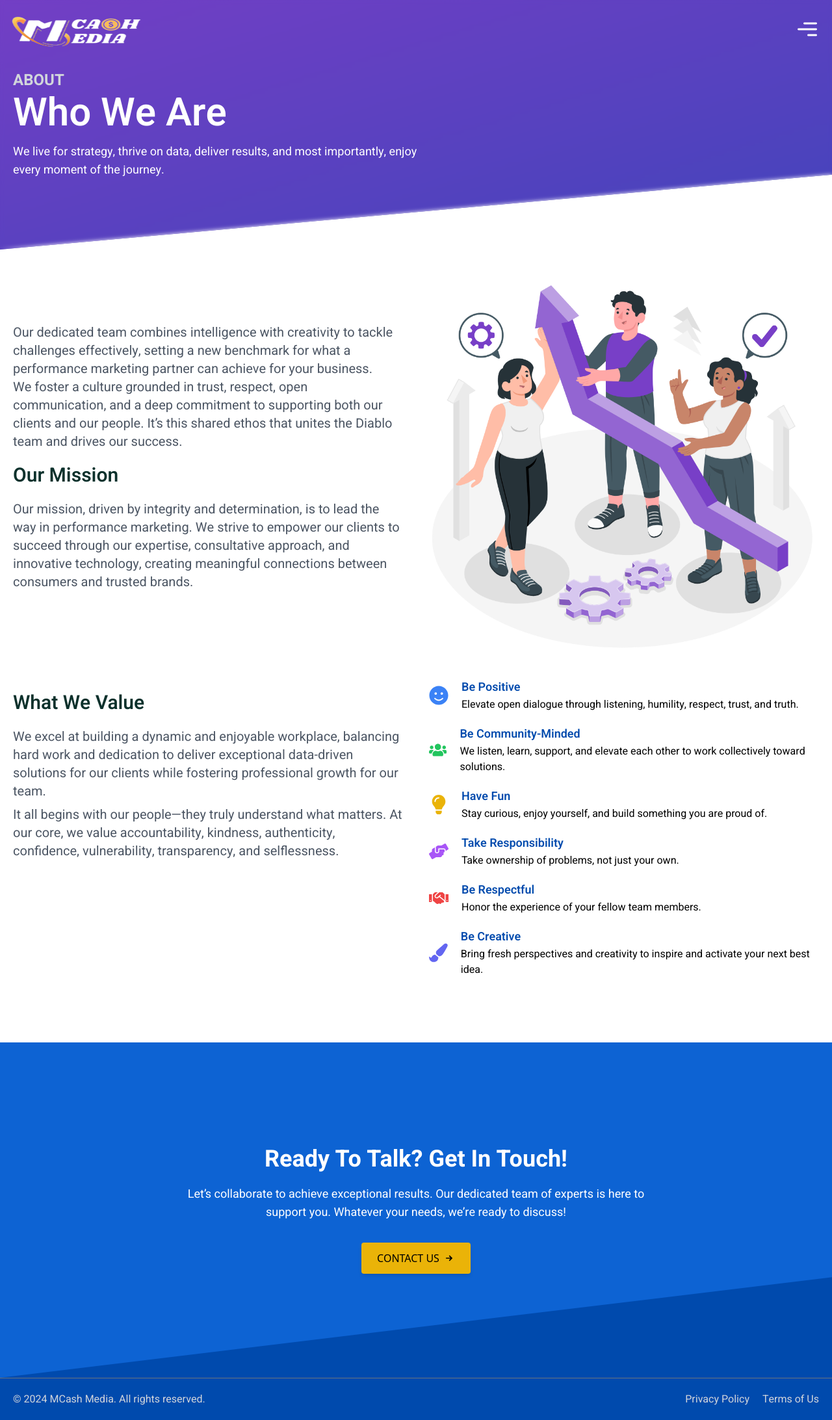
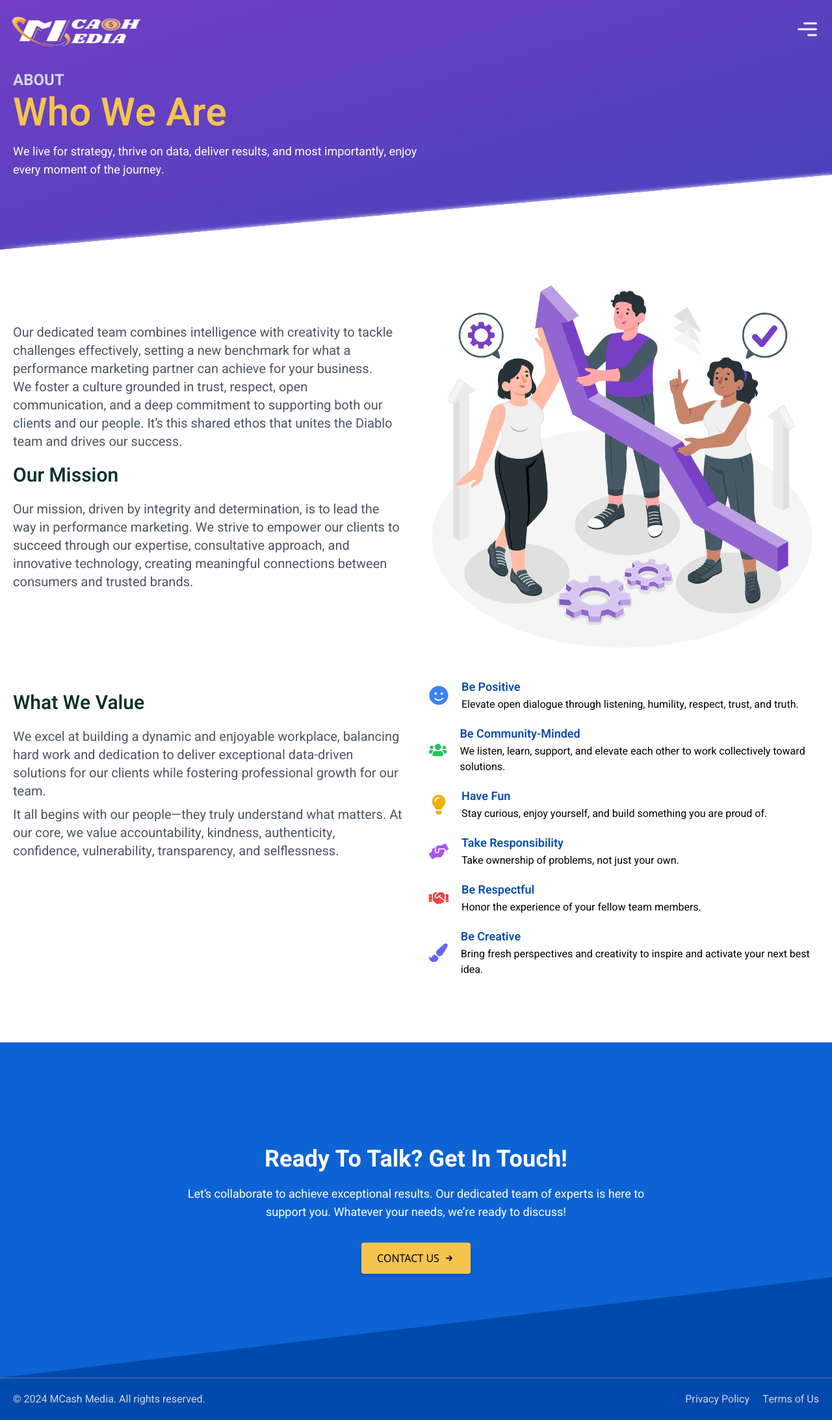
Before and after one commit to mdanamulhasan201/network_landingPage, a React (Vite) app: page /about in a window 1280 px wide. Shown: the whole page at 65% size. Built offline with nearby package versions, Linux system fonts and the light colour scheme.

Commit message:
logo update

```diff
--- a/src/components/Home/ContactUs.jsx
+++ b/src/components/Home/ContactUs.jsx
@@ -40,7 +40,7 @@ const ContactUs = () => {
 
                 <Link to='/contact' className="flex justify-center items-center">
                     <motion.button
-                        className="uppercase mt-8 flex items-center bg-yellow-500 text-black px-6 py-3 rounded transform duration-300 shadow-md"
+                        className="uppercase mt-8 flex items-center bg-[#F4C44D] hover:bg-yellow-500 text-black px-6 py-3 rounded transform duration-300 shadow-md"
                         whileHover={{ scale: 1.05 }}
                     >
                         <span>Contact Us</span>
--- a/src/components/Home/Hero.jsx
+++ b/src/components/Home/Hero.jsx
@@ -82,7 +82,7 @@ const Hero = () => {
                 <div className="text-center md:text-left md:w-full">
                     {/* Animated Headline */}
                     <motion.h1
-                        className="text-3xl sm:text-4xl md:text-3xl lg:text-[38px] xl:text-5xl font-extrabold tracking-tight font-heebo text-[#0C312B] flex flex-wrap justify-center md:justify-start"
+                        className="text-3xl sm:text-4xl md:text-3xl lg:text-[38px] xl:text-5xl font-extrabold tracking-tight font-heebo text-[#F4C44D] flex flex-wrap justify-center md:justify-start"
                         aria-label={headline}
                     >
                         {headline.split("").map((char, index) => (
--- a/src/page/AboutUs.jsx
+++ b/src/page/AboutUs.jsx
@@ -47,7 +47,7 @@ const AboutUs = () => {
                     <div className="max-w-screen-xl px-5 sm:px-10 xl:px-5 w-full mx-auto">
                         <div className="text-left font-heebo" data-aos="fade-down">
                             <h1 className="uppercase font-heebo font-bold text-xl xl:text-2xl text-gray-300">About</h1>
-                            <h1 className="text-4xl md:text-5xl xl:text-6xl mb-4 mt-1 font-semibold text-white">
+                            <h1 className="text-4xl md:text-5xl xl:text-6xl mb-4 mt-1 font-semibold text-[#F4C44D]">
                                 Who We Are
                             </h1>
                             <p className="text-lg text-white max-w-screen-sm">We live for strategy, thrive on data, deliver results, and most importantly, enjoy every moment of the journey.</p>
--- a/src/page/ServiceDetails.jsx
+++ b/src/page/ServiceDetails.jsx
@@ -279,7 +279,7 @@ const ServiceDetails = () => {
                         <div className="max-w-screen-xl px-5 sm:px-10 xl:px-5 w-full mx-auto">
                             <div className="text-left font-heebo" data-aos="fade-down">
                                 <h1 className="uppercase font-heebo font-bold text-xl xl:text-2xl text-gray-300">Services</h1>
-                                <h1 className="text-4xl md:text-5xl xl:text-6xl mb-4 mt-1 font-semibold text-white">
+                                <h1 className="text-4xl md:text-5xl xl:text-6xl mb-4 mt-1 font-semibold text-[#F4C44D]">
                                     {service.title}
                                 </h1>
                                 <p className="text-lg text-white">{service.subtitle}</p>
```
Also changed, not shown: src/assets/logo.png.
